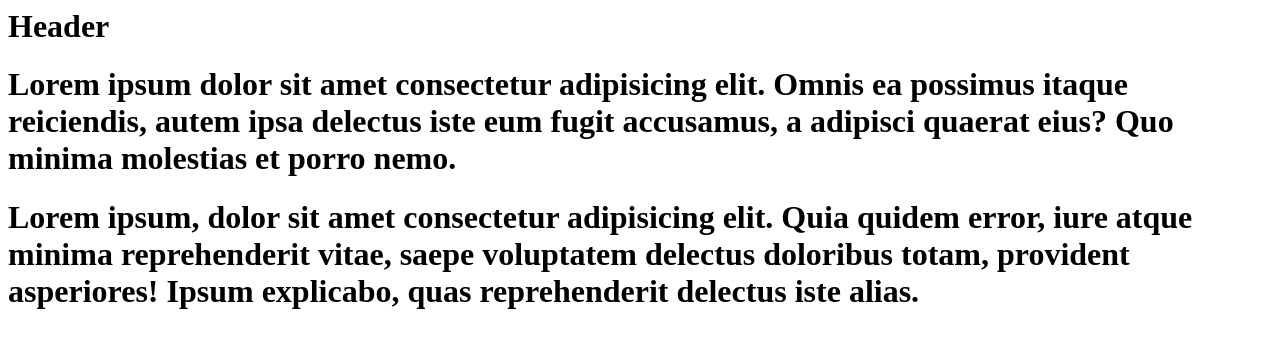
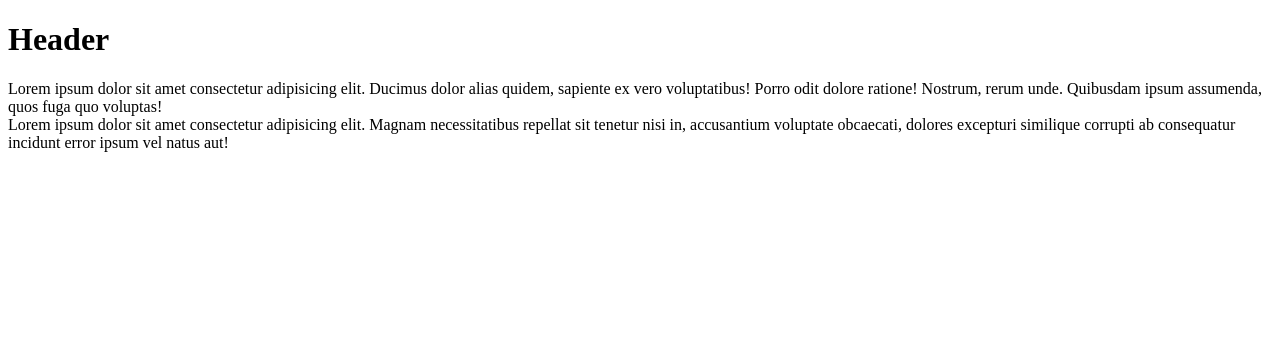
Before and after one commit to ASgou/row, a plain HTML site: page index.html in a window 1280 px wide. Drawn offline with Linux system fonts and the light colour scheme.

Commit message:
Update index.html

```diff
--- a/index.html
+++ b/index.html
@@ -1,29 +1,24 @@
-  <div class="container">
+ <!DOCTYPE html>
+<html lang="en">
+<head>
+    <meta charset="UTF-8">
+    <meta http-equiv="X-UA-Compatible" content="IE=edge">
+    <meta name="viewport" content="width=device-width, initial-scale=1.0">
+    <title>My title</title>
+</head>
+<body>
+    <div class="container-fluid">
 
-    <!-- First Row -->
-    <div class="row">
+       <div class="col-md-12">
+        <h1>Header</h1>
+       </div>
 
-      <!-- First (and only column) -->
-      <div class="col-md-12">
-        <h1>Header</h1>
-      </div>
-    </div>
+       <div class="row-mb-9"></div>
 
-    <!-- Second Row -->
-    <div class="row">
+       <div class="col-md-6">Lorem ipsum dolor sit amet consectetur adipisicing elit. Ducimus dolor alias quidem, sapiente ex vero voluptatibus! Porro odit dolore ratione! Nostrum, rerum unde. Quibusdam ipsum assumenda, quos fuga quo voluptas!
+        </div>
 
-      <!-- First of two columns -->
-      <div class="col-md-6">
-        <h1>Lorem ipsum dolor sit amet consectetur adipisicing elit. Omnis ea possimus itaque reiciendis, autem ipsa delectus iste eum fugit accusamus, a adipisci quaerat eius? Quo minima molestias et porro nemo.</h1>
-      </div>
-
-      <!-- Second of two columns -->
-      <div class="col-md-6">
-        <h1>Lorem ipsum, dolor sit amet consectetur adipisicing elit. Quia quidem error, iure atque minima reprehenderit vitae, saepe voluptatem delectus doloribus totam, provident asperiores! Ipsum explicabo, quas reprehenderit delectus iste alias.</h1>
-      </div>
-
-  </div>
-
+        <div class="col-md-8">Lorem ipsum dolor sit amet consectetur adipisicing elit. Magnam necessitatibus repellat sit tenetur nisi in, accusantium voluptate obcaecati, dolores excepturi similique corrupti ab consequatur incidunt error ipsum vel natus aut!
+        </div>
 </body>
-
 </html>
```
